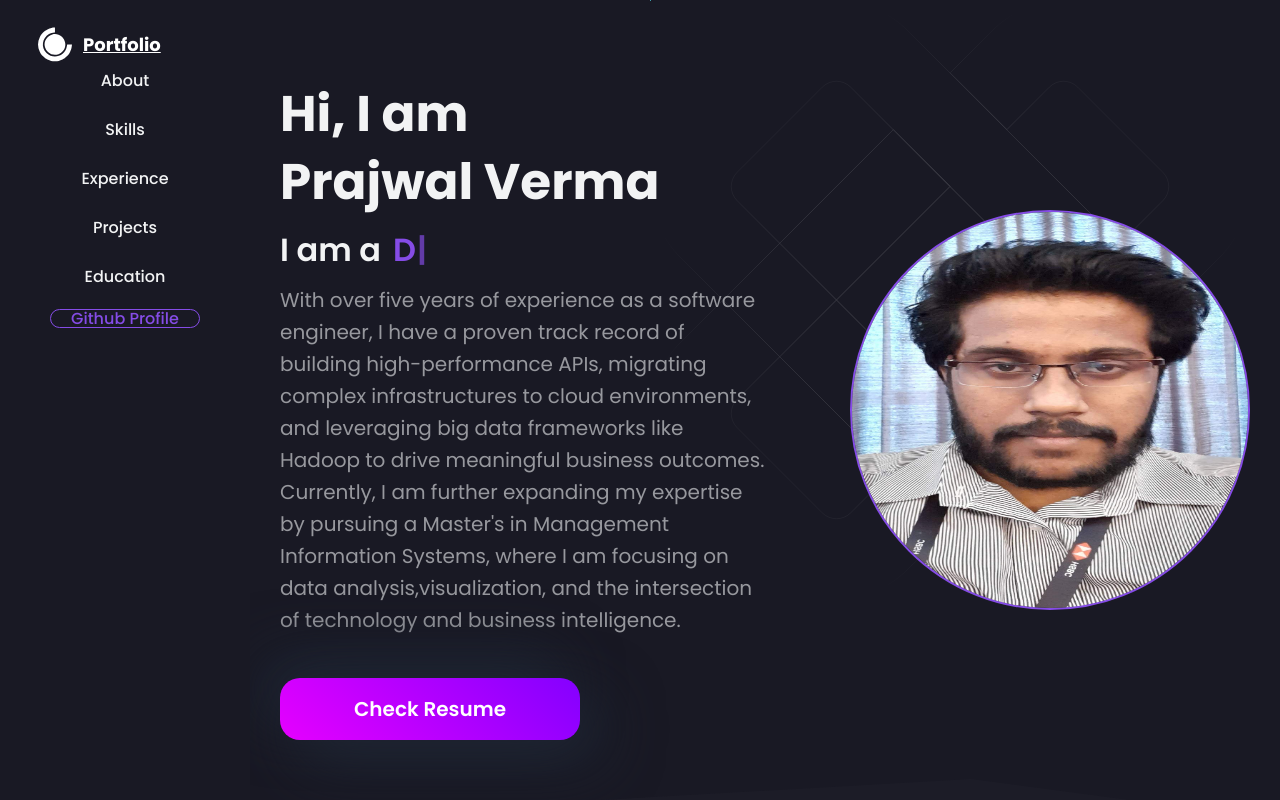
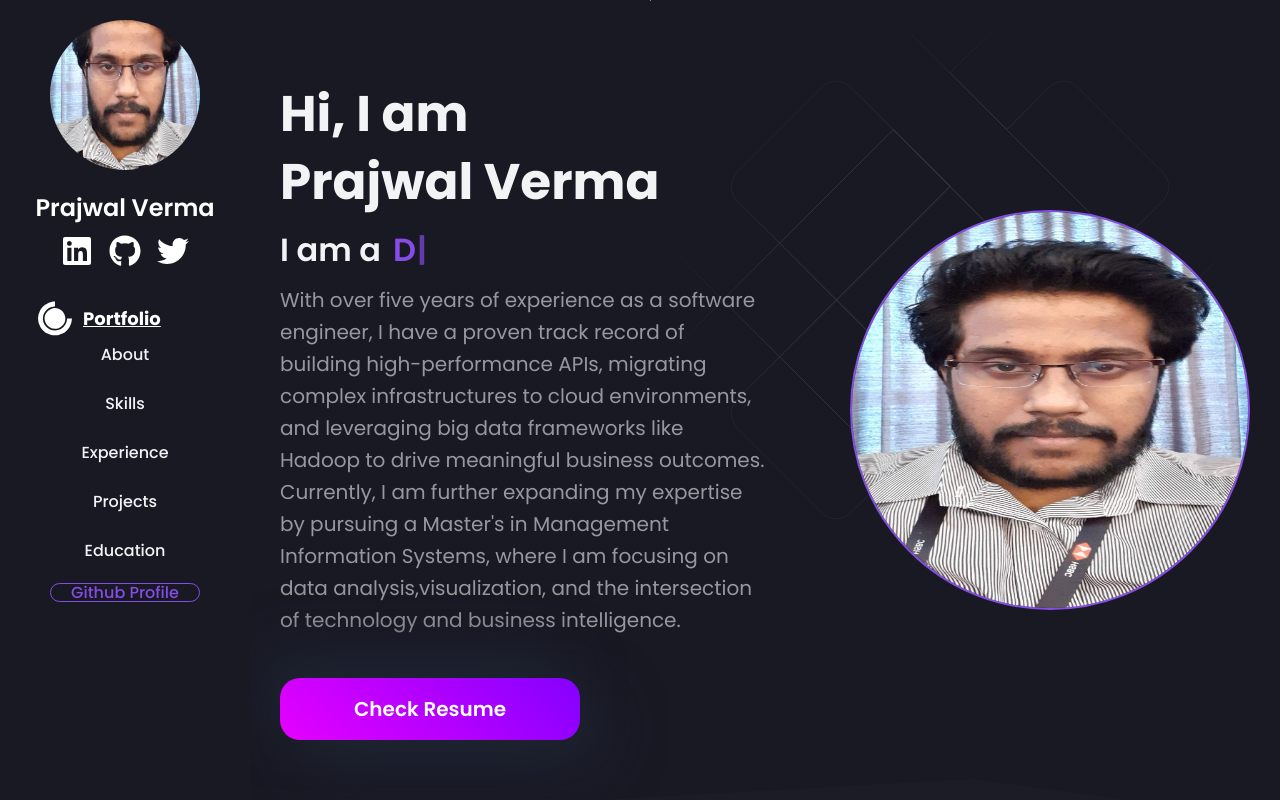
Before and after one commit to prajhverma12/personal-portfolio, a React (Create React App) app: page / in a window 1280 px wide. Shown: the top 800 px of the page. Built offline with nearby package versions, Linux system fonts and the light colour scheme; the HTML template or start-up script is replaced by a standard one.

Commit message:
Added Photo and social media icons

```diff
--- a/src/components/Navbar/index.js
+++ b/src/components/Navbar/index.js
@@ -2,7 +2,7 @@ import React from "react";
 import { useLocation, useNavigate } from "react-router-dom";
 import { useTheme } from "styled-components";
 import { DiCssdeck } from "react-icons/di";
-import { FaBars } from "react-icons/fa";
+import { FaBars, FaLinkedin, FaGithub, FaTwitter } from "react-icons/fa";
 import {
   Nav,
   NavLink,
@@ -17,6 +17,7 @@ import {
   MobileLink,
 } from "./NavbarStyledComponent";
 import { Bio } from "../../data/constants";
+import PrajImg from "../../images/PrajImage.jpg";
 
 const Navbar = () => {
   const [isOpen, setIsOpen] = React.useState(false);
@@ -31,6 +32,49 @@ const Navbar = () => {
   return (
     <Nav>
       <NavbarContainer>
+      <img
+          src={PrajImg}
+          alt="Profile"
+          style={{
+            width: "150px",
+            height: "150px",
+            borderRadius: "50%",
+            objectFit: "cover",
+            marginBottom: "20px",
+          }}
+        />
+                {/* Name */}
+                <h2
+          style={{
+            color: "white",
+            marginBottom: "10px",
+            fontSize: "24px",
+            fontWeight: "600",
+          }}
+        >
+          Prajwal Verma
+        </h2>
+
+        {/* Social Media Icons */}
+        <div
+          style={{
+            display: "flex",
+            justifyContent: "center",
+            gap: "16px",
+            marginBottom: "20px",
+          }}
+        >
+          <a href="https://linkedin.com/in/yourprofile" target="_blank" rel="noopener noreferrer">
+            <FaLinkedin size="2rem" color="white" />
+          </a>
+          <a href="https://github.com/yourprofile" target="_blank" rel="noopener noreferrer">
+            <FaGithub size="2rem" color="white" />
+          </a>
+          <a href="https://twitter.com/yourprofile" target="_blank" rel="noopener noreferrer">
+            <FaTwitter size="2rem" color="white" />
+          </a>
+        </div>
+
         <NavLogo to="/">
           <a
             href="/#"
```
